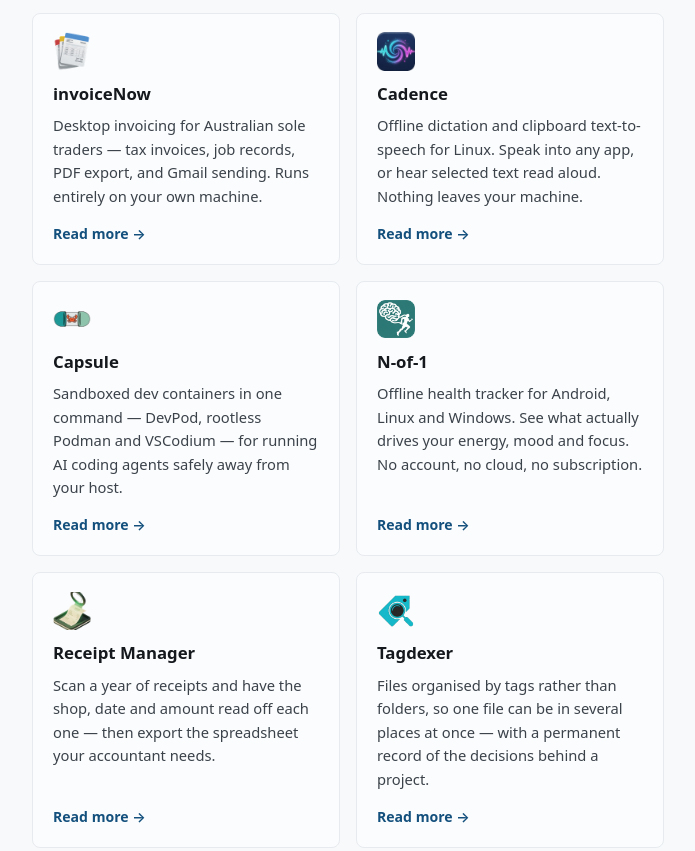
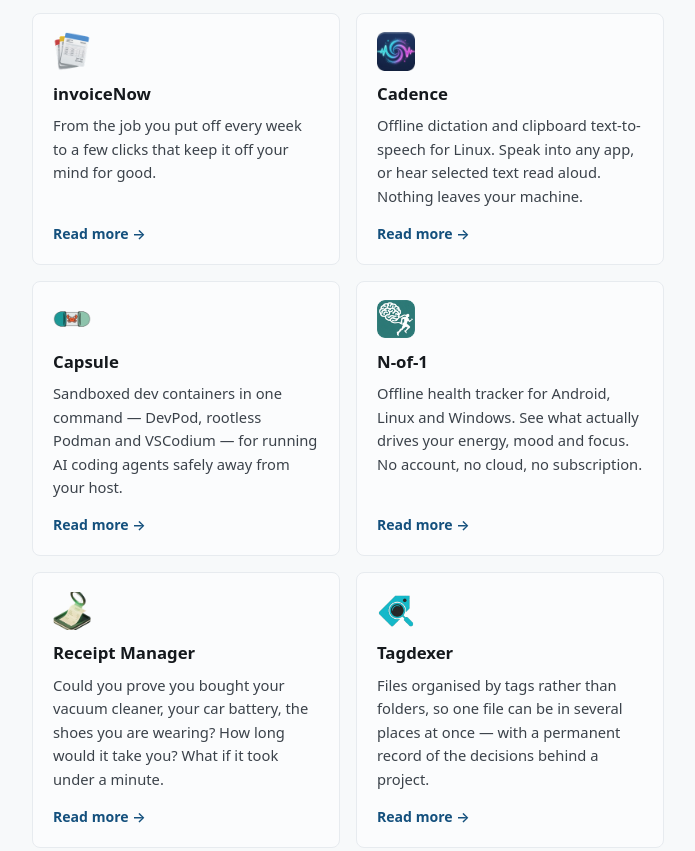
Before and after one commit to oisinmcgrath/oisinmcgrath.com, a plain HTML site: page index.html in a window 1280 px wide. Shown: the part 1711-2562 px from the top of the page, without its empty margins (292-987 px from the left). Drawn offline with Linux system fonts and the light colour scheme.

Commit message:
New blurbs for Receipt Manager and invoiceNow on the homepage

```diff
--- a/index.html
+++ b/index.html
@@ -688,8 +688,8 @@
         <a class="projcard" href="/projects/invoicenow/">
           <img src="/projects/logos/invoicenow.png" alt="">
           <h3>invoiceNow</h3>
-          <p>Desktop invoicing for Australian sole traders — tax invoices, job records,
-             PDF export, and Gmail sending. Runs entirely on your own machine.</p>
+          <p>From the job you put off every week to a few clicks that keep it off your
+             mind for good.</p>
           <span class="more">Read more &rarr;</span>
         </a>
         <a class="projcard" href="/projects/cadence/">
@@ -716,8 +716,9 @@
         <a class="projcard" href="/projects/receipt-manager/">
           <img src="/projects/logos/receipt-manager.png" alt="">
           <h3>Receipt Manager</h3>
-          <p>Scan a year of receipts and have the shop, date and amount read off each
-             one — then export the spreadsheet your accountant needs.</p>
+          <p>Could you prove you bought your vacuum cleaner, your car battery, the shoes
+             you are wearing? How long would it take you? What if it took under a
+             minute.</p>
           <span class="more">Read more &rarr;</span>
         </a>
         <a class="projcard" href="/projects/tagdexer/">
```
